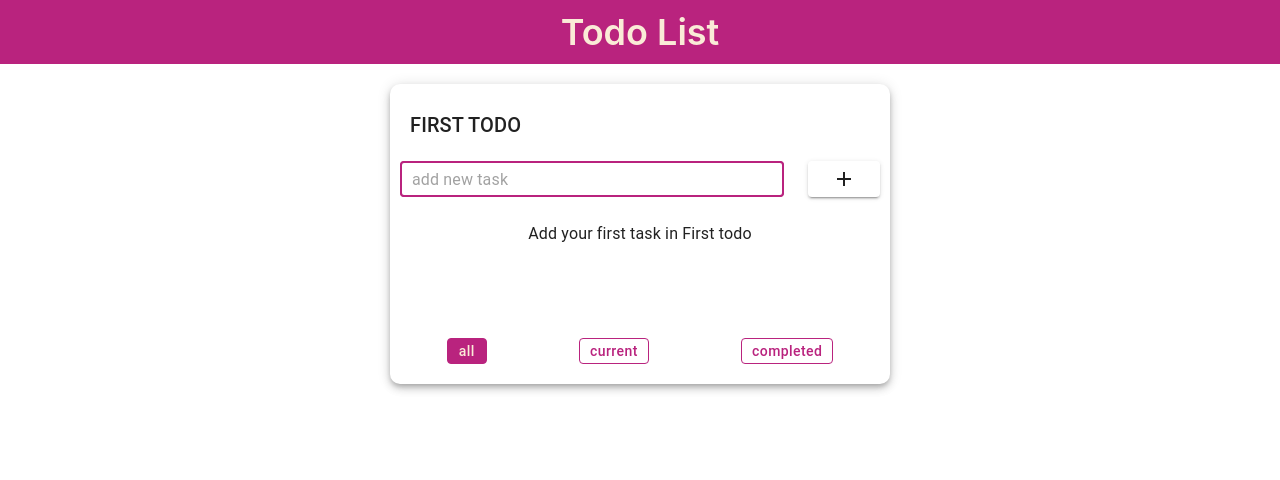
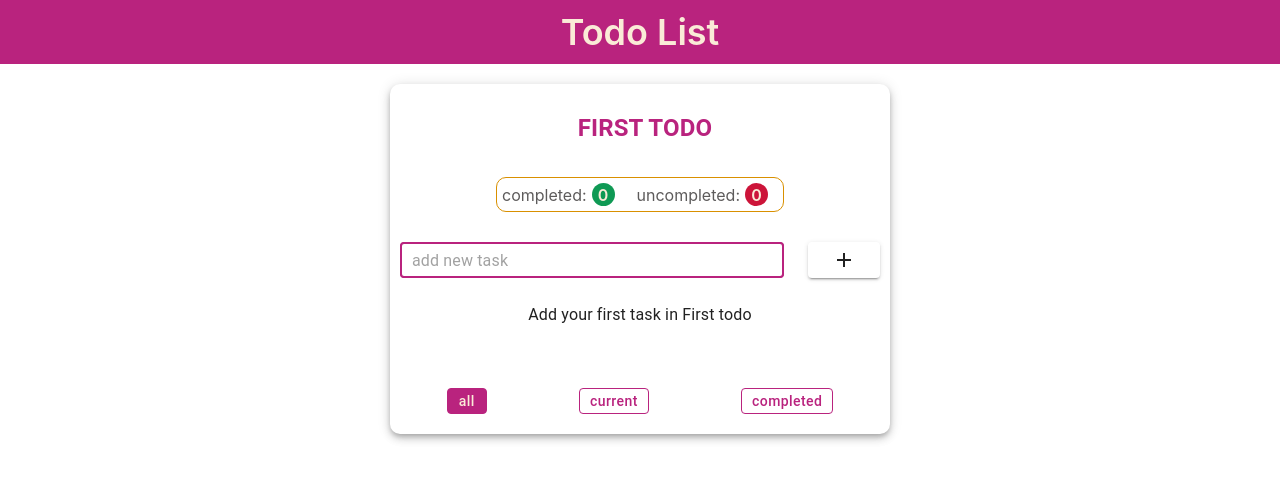
Before and after one commit to Aleksandrlitvinov/Volt_LLC-test, a React (Vite) app: page / in a window 1280 px wide. Shown: the top 480 px of the page. Built offline with nearby package versions, Linux system fonts and the light colour scheme.

Commit message:
feat: add counter completed and uncompleted tasks

```diff
--- a/src/App.tsx
+++ b/src/App.tsx
@@ -15,5 +15,3 @@ const App = (): ReactNode => {
 }
 
 export default App
-
-// - Display counter of completed and uncompleted tasks.
--- a/src/features/ui/todo/todo.module.scss
+++ b/src/features/ui/todo/todo.module.scss
@@ -5,8 +5,14 @@
 }
 .tasksListTitle {
   padding: 10px 0 10px 10px;
-  color: var(--color-info-500);
+  color: #b9237e;
   text-transform: uppercase;
+
+  div > h6 {
+    font-weight: 600;
+    text-align: center;
+    font-size: 24px;
+  }
 }
 
 .tasksListWrapper {
@@ -15,7 +21,7 @@
   display: flex;
   flex-direction: column;
 
-  min-height: 300px;
+  min-height: 350px;
   padding: 15px 10px 20px;
 }
 
@@ -37,3 +43,7 @@
     width: 15%;
   }
 }
+
+.filterTasks {
+  padding-top: 20px;
+}
--- a/src/features/ui/todo/todo.tsx
+++ b/src/features/ui/todo/todo.tsx
@@ -4,6 +4,7 @@ import s from './todo.module.scss'
 import {changeFilterType, changeTodoTitle, createTaskForTodo, FilterTasksType, RootState} from '@/store'
 import {AddItemForm, EditTitle, TasksList, FilterTasks} from '@/features'
 import {useAppDispatch, useAppSelector} from '@/hooks'
+import {TasksCounter} from '@/shared'
 
 export const Todo = (): ReactNode => {
   const {todoTitle, todoId, filterTasks} = useAppSelector((state: RootState) => state.todo)
@@ -30,13 +31,14 @@ export const Todo = (): ReactNode => {
         <div className={s.tasksListTitle}>
           <EditTitle itemId={todoId} itemTitle={todoTitle} callback={onChangeTodoTitleHandler} />
         </div>
+        <TasksCounter />
         <div>
           <AddItemForm callback={addNewTask} className={s.form} placeholder={'add new task'}/>
         </div>
         <div className={s.tasksList}>
           <TasksList filter={filterTasks} todoTitle={todoTitle}/>
         </div>
-        <div>
+        <div className={s.filterTasks}>
           <FilterTasks filter={filterTasks} onClickSetFilter={onClickSetFilterHandler}/>
         </div>
       </div>
--- a/src/shared/ui/index.ts
+++ b/src/shared/ui/index.ts
@@ -1,3 +1,4 @@
 export * from './header'
 export * from './input'
 export * from './modal-remove'
+export * from './tasks-counter'
--- /dev/null
+++ b/src/shared/ui/tasks-counter/index.ts
@@ -0,0 +1 @@
+export {TasksCounter} from './tasks-counter.tsx'
--- /dev/null
+++ b/src/shared/ui/tasks-counter/tasks-counter.module.scss
@@ -0,0 +1,41 @@
+@mixin count {
+  color: antiquewhite;
+  font-weight: 600;
+  margin-left: 5px;
+  width: 23px;
+  height: 23px;
+  display: flex;
+  justify-content: center;
+  align-items: center;
+  -webkit-border-radius: 50%;
+  -moz-border-radius: 50%;
+  border-radius: 50%;
+}
+.counter{
+  display: flex;
+  max-width: 60%;
+  width: 100%;
+  justify-content: space-between;
+  margin: 20px auto;
+  padding: 5px;
+  border: 1px solid #d99000;
+  -webkit-border-radius: 10px;
+  -moz-border-radius: 10px;
+  border-radius: 10px;
+
+  .title{
+    color: #5d5b5b;
+    margin-right: 10px;
+    display: flex;
+    align-items: center;
+  }
+  .completedCount{
+    @include count;
+    background-color: #0f9954;
+  }
+
+  .uncompletedCount{
+    @include count;
+    background-color: #cc1439;
+  }
+}
--- /dev/null
+++ b/src/shared/ui/tasks-counter/tasks-counter.tsx
@@ -0,0 +1,21 @@
+import {ReactNode} from 'react'
+import s from './tasks-counter.module.scss'
+import {useAppSelector} from '@/hooks'
+import {RootState} from '@/store'
+
+export const TasksCounter = (): ReactNode => {
+  const tasks = useAppSelector((state: RootState) => state.todo.tasksList)
+  const completedTasks = tasks.filter(t => t.isCompleted).length
+  const unCompletedTasks = tasks.filter(t => !t.isCompleted).length
+
+  return(
+    <div className={s.counter}>
+      <p className={s.title}>completed:
+        <span className={s.completedCount}>{completedTasks}</span>
+      </p>
+      <p className={s.title}>uncompleted:
+        <span className={s.uncompletedCount}>{unCompletedTasks}</span>
+      </p>
+    </div>
+  )
+}
```
